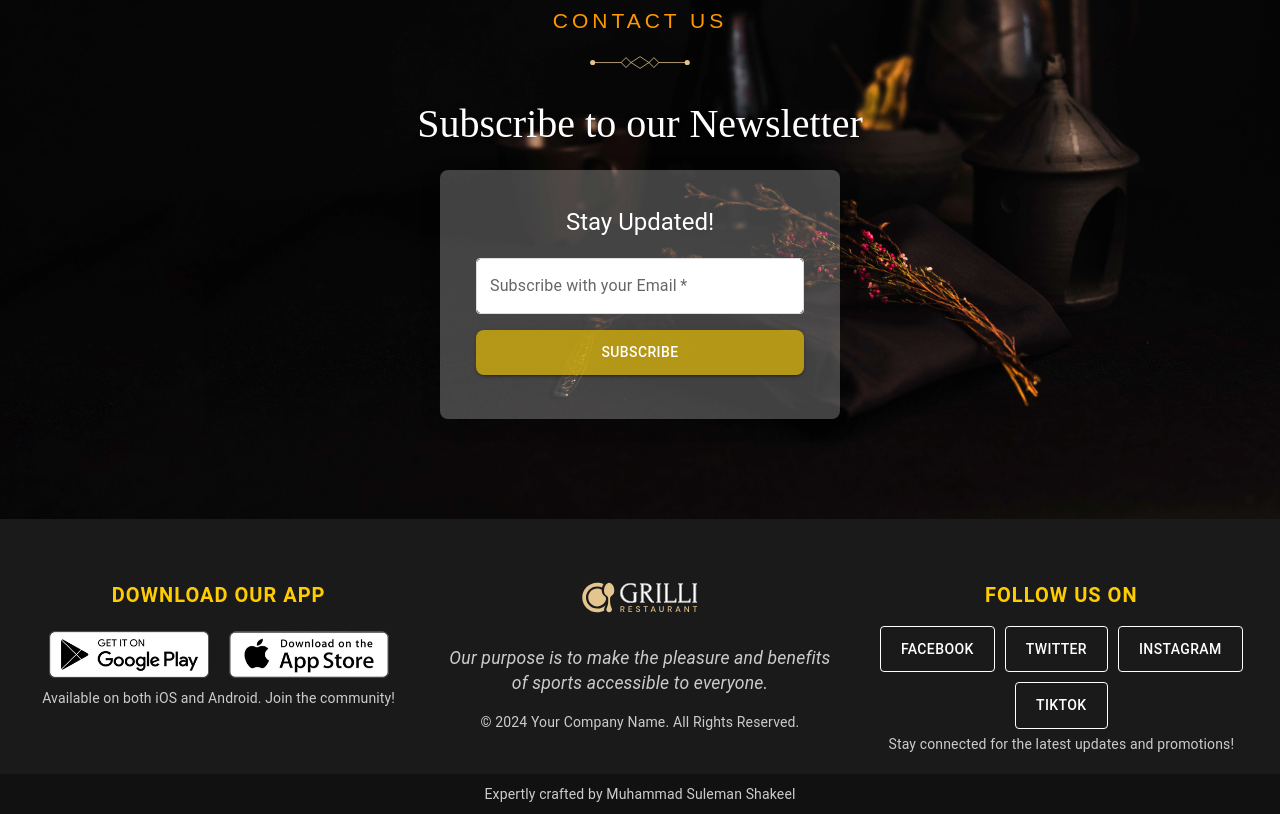
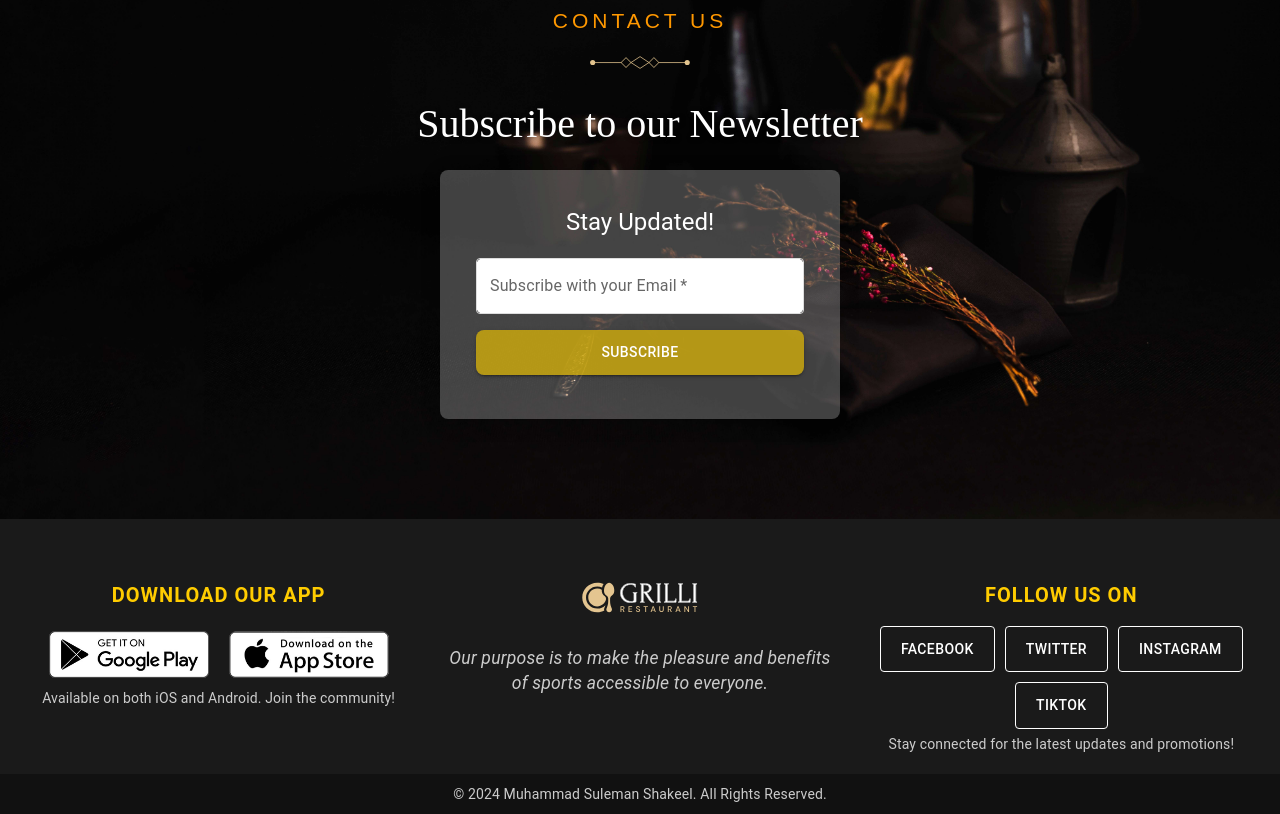
Before and after one commit to suleman37/grill-resturent, a React (Create React App) app: page / in a window 1280 px wide. Shown: the part 4317-5131 px from the top of the page. Built offline with nearby package versions, Linux system fonts and the light colour scheme.

Commit message:
Changes in footer

```diff
--- a/src/Components/Footer/footer.jsx
+++ b/src/Components/Footer/footer.jsx
@@ -76,10 +76,6 @@ const Footer = () => {
             Our purpose is to make the pleasure and benefits of sports
             accessible to everyone.
           </PurposeText>
-          <Typography variant="body2" color="#cccccc">
-            &copy; {new Date().getFullYear()} Your Company Name. All Rights
-            Reserved.
-          </Typography>
         </Grid>
         <Grid item xs={12} md={4}>
           <FooterTitle variant="h6">Follow Us On</FooterTitle>
@@ -106,8 +102,9 @@ const Footer = () => {
         }}
       >
         <Typography variant="body2" color="#cccccc">
-          Expertly crafted by Muhammad Suleman Shakeel
-        </Typography>
+            &copy; {new Date().getFullYear()} Muhammad Suleman Shakeel. All Rights
+            Reserved.
+          </Typography>
       </Box>
     </FooterContainer>
   );
```
